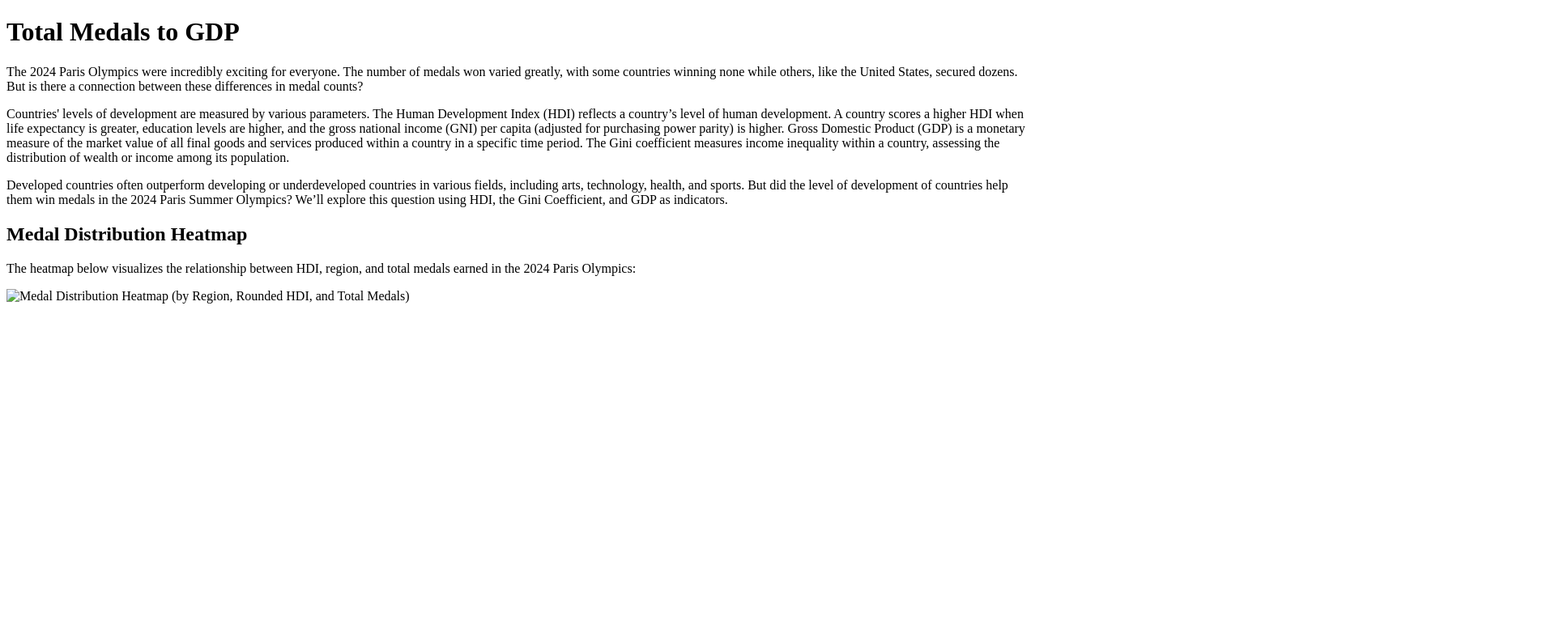
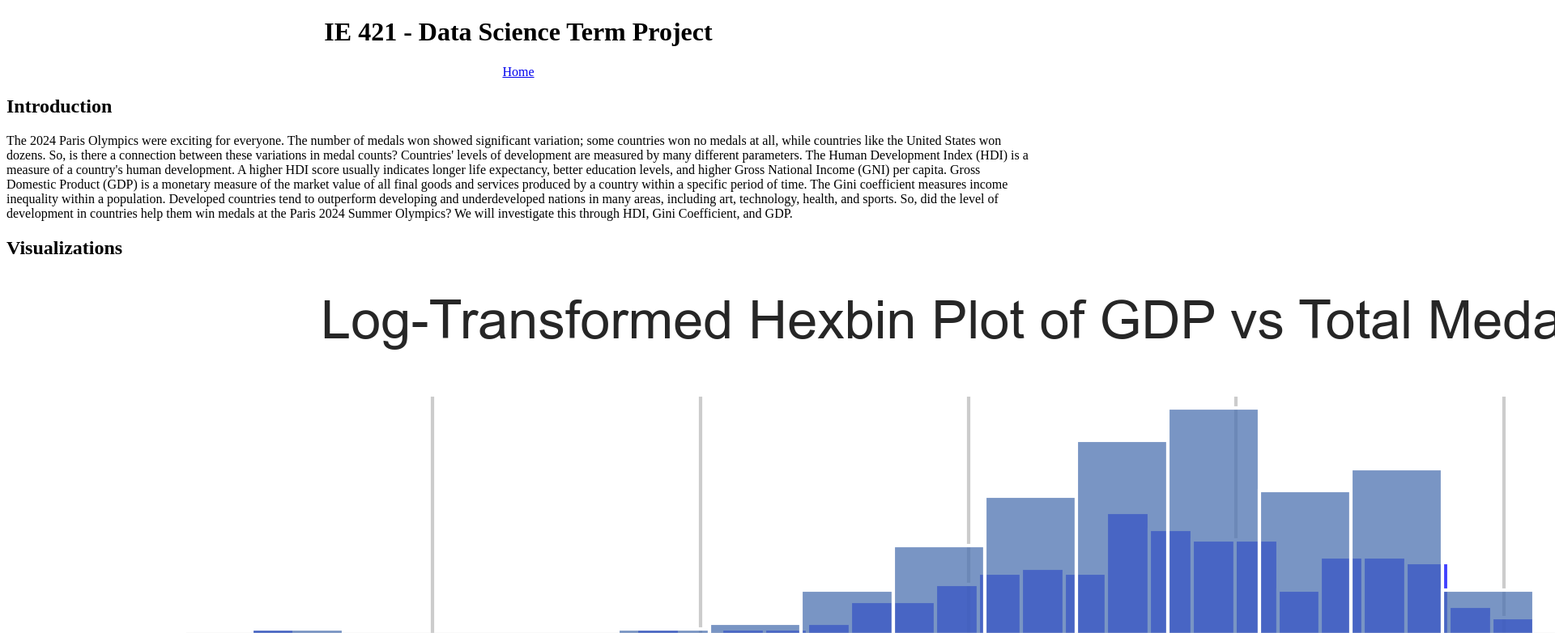
Before and after one commit to BILGI-IE-421/ie421-2024-2025-termproject-alt_f4, a plain HTML site: page index.html in a window 1280 px wide. Shown: the top 782 px of the page at 81% size, 1920 px wide, since content can reach past the window. Drawn offline with Linux system fonts and the light colour scheme.

Commit message:
Add files via upload

```diff
--- a/index.html
+++ b/index.html
@@ -3,19 +3,80 @@
 <head>
     <meta charset="UTF-8">
     <meta name="viewport" content="width=device-width, initial-scale=1.0">
-    <title>Total Medals to GDP</title>
+    <link rel="stylesheet" href="css/style.css">
+    <title>Summer Olympic Analytics</title>
+    <style>
+        /* Center the header content */
+        header {
+            text-align: center;
+        }
+
+        /* Center the navigation menu */
+        nav ul {
+            list-style-type: none;
+            padding: 0;
+            margin: 0;
+            display: flex;
+            justify-content: center;
+        }
+
+        nav ul li {
+            margin: 0 10px;
+        }
+    </style>
 </head>
+<script>
+    let lastScrollTop = 0; // Variable to store the last scroll position
+
+    window.addEventListener("scroll", function () {
+        const header = document.querySelector("header");
+        const currentScrollTop = window.pageYOffset || document.documentElement.scrollTop;
+
+        if (currentScrollTop > lastScrollTop) {
+            // Scrolling down
+            header.classList.add("hide");
+        } else {
+            // Scrolling up
+            header.classList.remove("hide");
+        }
+
+        lastScrollTop = currentScrollTop <= 0 ? 0 : currentScrollTop; // Update last scroll position
+    });
+</script>
 <body>
-    <h1>Total Medals to GDP</h1>
-    <p>The 2024 Paris Olympics were incredibly exciting for everyone. The number of medals won varied greatly, with some countries winning none while others, like the United States, secured dozens. But is there a connection between these differences in medal counts?</p>
+<header>
+    <h1>IE 421 - Data Science Term Project</h1>
+    <nav>
+        <ul>
+            <li><a href="index.html">Home</a></li>
+        </ul>
+    </nav>
+</header>
+<main>
+    <section>
+        <h2>Introduction</h2>
+        <p>The 2024 Paris Olympics were exciting for everyone. The number of medals won showed significant variation; some countries won no medals at all, while countries like the United States won dozens. So, is there a connection between these variations in medal counts?
 
-    <p>Countries' levels of development are measured by various parameters. The Human Development Index (HDI) reflects a country’s level of human development. A country scores a higher HDI when life expectancy is greater, education levels are higher, and the gross national income (GNI) per capita (adjusted for purchasing power parity) is higher. Gross Domestic Product (GDP) is a monetary measure of the market value of all final goods and services produced within a country in a specific time period. The Gini coefficient measures income inequality within a country, assessing the distribution of wealth or income among its population.</p>
+            Countries' levels of development are measured by many different parameters. The Human Development Index (HDI) is a measure of a country's human development. A higher HDI score usually indicates longer life expectancy, better education levels, and higher Gross National Income (GNI) per capita. Gross Domestic Product (GDP) is a monetary measure of the market value of all final goods and services produced by a country within a specific period of time. The Gini coefficient measures income inequality within a population.
 
-    <p>Developed countries often outperform developing or underdeveloped countries in various fields, including arts, technology, health, and sports. But did the level of development of countries help them win medals in the 2024 Paris Summer Olympics? We’ll explore this question using HDI, the Gini Coefficient, and GDP as indicators.</p>
+            Developed countries tend to outperform developing and underdeveloped nations in many areas, including art, technology, health, and sports.
 
-    <h2>Medal Distribution Heatmap</h2>
-    <p>The heatmap below visualizes the relationship between HDI, region, and total medals earned in the 2024 Paris Olympics:</p>
-    <img src="image_path.jpg" alt="Medal Distribution Heatmap (by Region, Rounded HDI, and Total Medals)" style="max-width:100%;height:auto;">
-
+            So, did the level of development in countries help them win medals at the Paris 2024 Summer Olympics? We will investigate this through HDI, Gini Coefficient, and GDP.</p>
+    </section>
+    <section>
+        <h2>Visualizations</h2>
+        <img src="visuals/gdp_to_medal_count.png" alt="Total Medals to GDP">
+        <p>This hexbin plot, which represents the log-transformed GDP per capita and total medals, reveals a positive correlation between a country's economic strength and its success in winning medals. Higher densities of data points are observed in the range of log(GDP per capita) between 3.5 and 4.5, corresponding to nations with mid-to-high GDP per capita values, where total medal counts also tend to be higher (log(Total Medals) around 1 to 2). Countries with lower log(GDP per capita) (below 3) are predominantly clustered around lower total medal counts, highlighting the influence of economic resources on sports success. The distribution patterns further emphasize that while high GDP often aligns with athletic performance, some nations achieve moderate medal success despite lower GDP, suggesting other contributing factors such as targeted sports policies, cultural emphasis on athletics, or government support. This relationship underscores the importance of economic investment in fostering international sports achievements.</p>
+        <img src="visuals/hdi_to_medal_count.png" alt="Total Medals to HDI">
+        <p>The heatmap reveals a strong correlation between higher Human Development Index (HDI) values and total medal counts, with regions like Europe and North America dominating in medal distribution, particularly at HDI levels of 0.8 and above. This suggests that well-developed regions benefit from better resources, infrastructure, and opportunities for athletic success. In contrast, regions with lower HDI values, such as Africa, show significantly lower medal counts, highlighting disparities in access to sports development and investment. Oceania, despite relatively high HDI values, shows moderate medal counts, indicating potential for growth through targeted sports initiatives. Overall, the data emphasizes the influence of socio-economic factors on global sports performance and the need for strategic investments to bridge the gap in underrepresented regions.</p>
+        <img src="visuals/gini_medals.png" alt="Total Medal to Gini">
+        <p>This scatterplot examines the relationship between a country's Gini coefficient (a measure of income inequality) and total medals won, categorized by region. The plot shows that countries with lower Gini coefficients, indicating more equitable income distribution, tend to cluster around higher medal counts, particularly in regions like Europe and North America. Conversely, countries with higher Gini coefficients generally have fewer medals, suggesting that greater income inequality may limit access to resources and opportunities needed for athletic success. There are notable outliers, particularly in regions like Asia and Europe, where some countries achieve high medal counts despite moderate Gini levels, likely reflecting targeted investments in sports infrastructure and training. Overall, the plot highlights a potential inverse relationship between inequality and sports performance, with equity playing a role in fostering athletic achievement.</p>
+        <img src="visuals/Regression.png" alt="Regression Model">
+        <p>The regression analysis reveals that the model's Mean Squared Error (MSE) is 45.084, indicating a moderate level of accuracy in predicting total medals, with lower values signifying better performance. The R-squared value of 0.139 suggests that only 13.9% of the variance in the dependent variable is explained by the model, highlighting potential limitations in its explanatory power, while the adjusted R-squared of 0.092 adjusts for non-significant variables. The F-statistic of 2.928 and its corresponding p-value of 0.00464 show that the model is statistically significant overall, with GDP emerging as a meaningful predictor (p=0.042), albeit with a very small positive effect (coefficient = 0.0001). Other variables, including Gini, HDI, and regional codes, were not statistically significant, with p-values exceeding 0.05. The high condition number (6.7e+05) signals potential multicollinearity issues, which could undermine the model’s stability. Despite the Durbin-Watson statistic of 1.909 indicating no significant autocorrelation in residuals, addressing multicollinearity, removing insignificant predictors, or refining data preprocessing could improve the model's performance and reliability.</p>
+    </section>
+</main>
+<footer>
+    <p>Summer Olympic Analytics</p>
+</footer>
 </body>
 </html>
```
